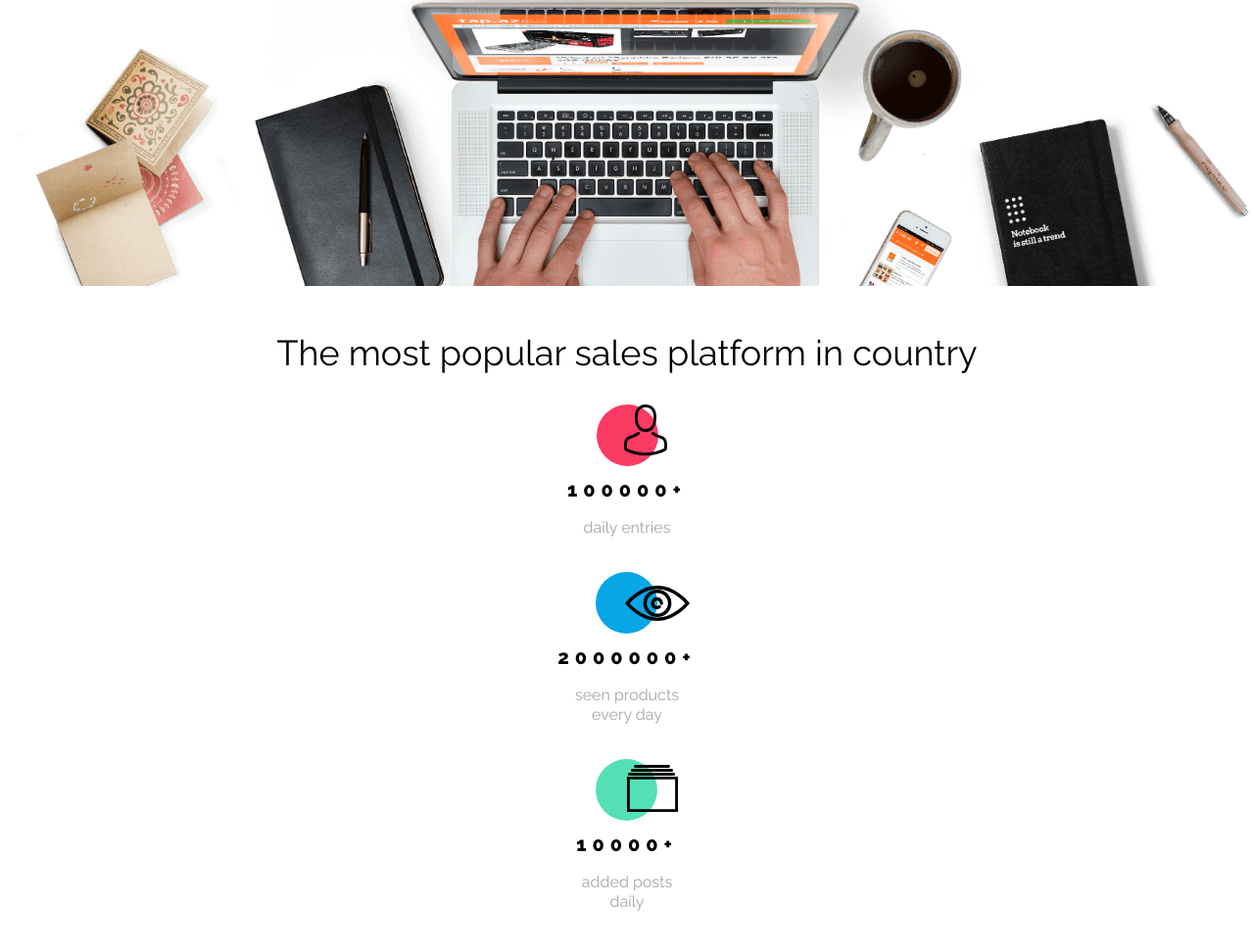
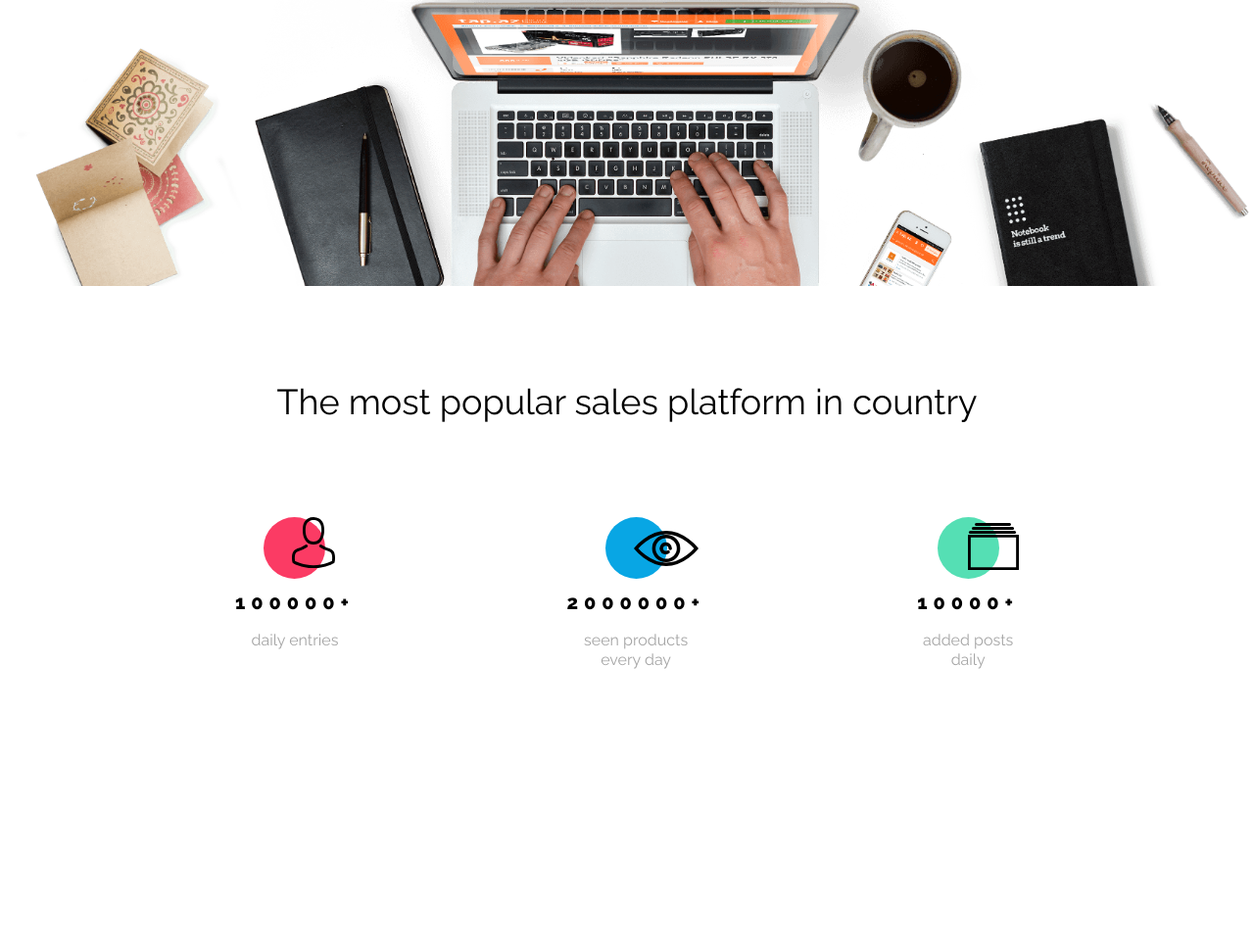
Before and after one commit to GrzegorzDabrowski/BestShop-Warsztat-2.0, a website: page index.html in a window 1280 px wide. Shown: the part 533-1502 px from the top of the page at 98% size. After the commit the page ends 1337 px from the top, so only its background shows below. Drawn offline with nearby package versions, Linux system fonts and the light colour scheme.

Commit message:
sekcja statystyk dla obu wersji gotowa

```diff
--- a/scss/layout/_statistics.scss
+++ b/scss/layout/_statistics.scss
@@ -1,5 +1,9 @@
 .statistics {
   margin-top: 50px;
+
+  @include desktop {
+    margin-top: 100px;
+  }
 
   &-title {
     text-align: center;
@@ -10,15 +14,26 @@
     align-items: center;
     flex-direction: column;
     margin: 35px auto 50px;
+    @include desktop {
+      max-width: 800px;
+      flex-direction: row;
+      justify-content: space-between;
+      margin: 100px auto 120px;
+    }
   }
 
   &-example {
+    max-width: 160px;
     display: flex;
     flex-direction: column;
     align-items: center;
     text-align: center;
     margin-bottom: 35px;
     font-family: $font-raleway;
+    @include desktop {
+      margin-bottom: 0;
+    }
+
     &:last-child {
       margin-bottom: 0;
     }
@@ -31,6 +46,10 @@
       .statistics-img {
         top: 0;
         left: 45%;
+      }
+
+      .statistics-text {
+        margin-bottom: 20px;
       }
     }
 
```
Also changed, not shown: scss/elements/_base.scss (+7 -0 lines), css/main.css, 1 other file.
